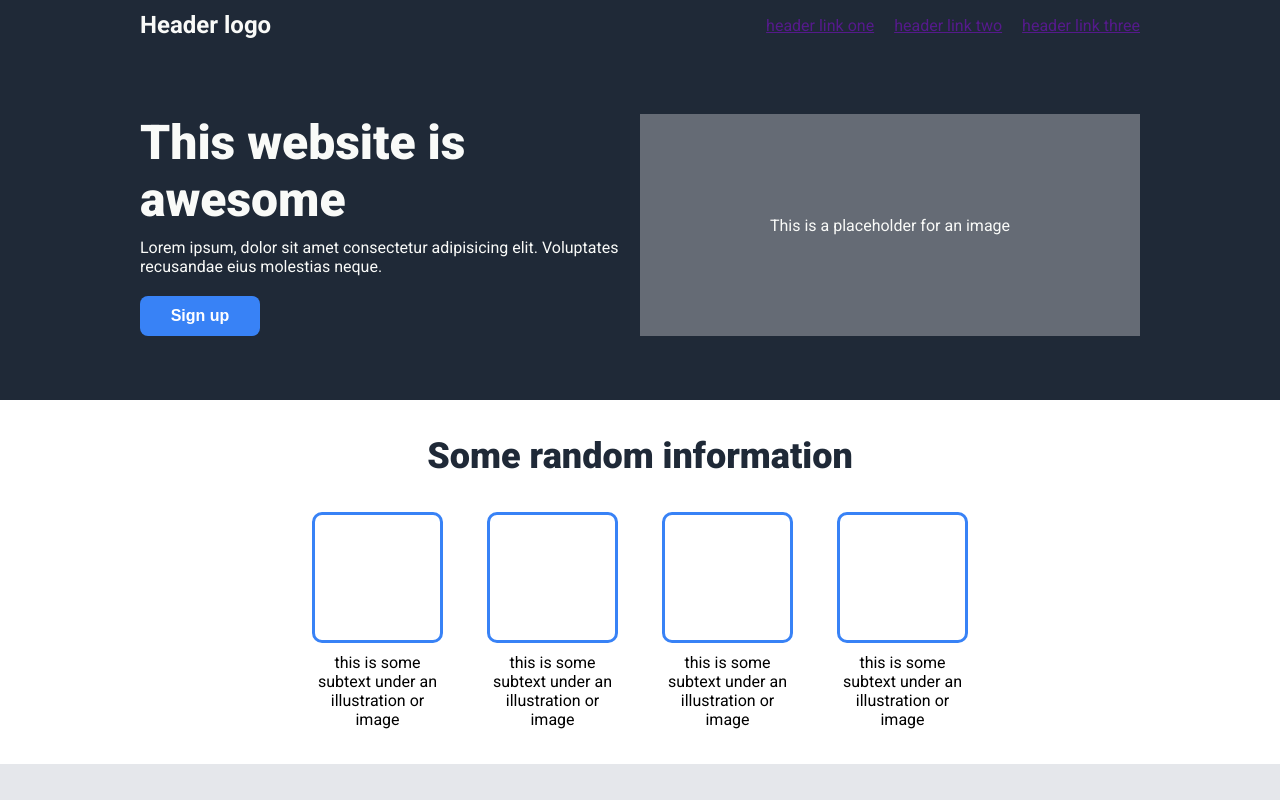
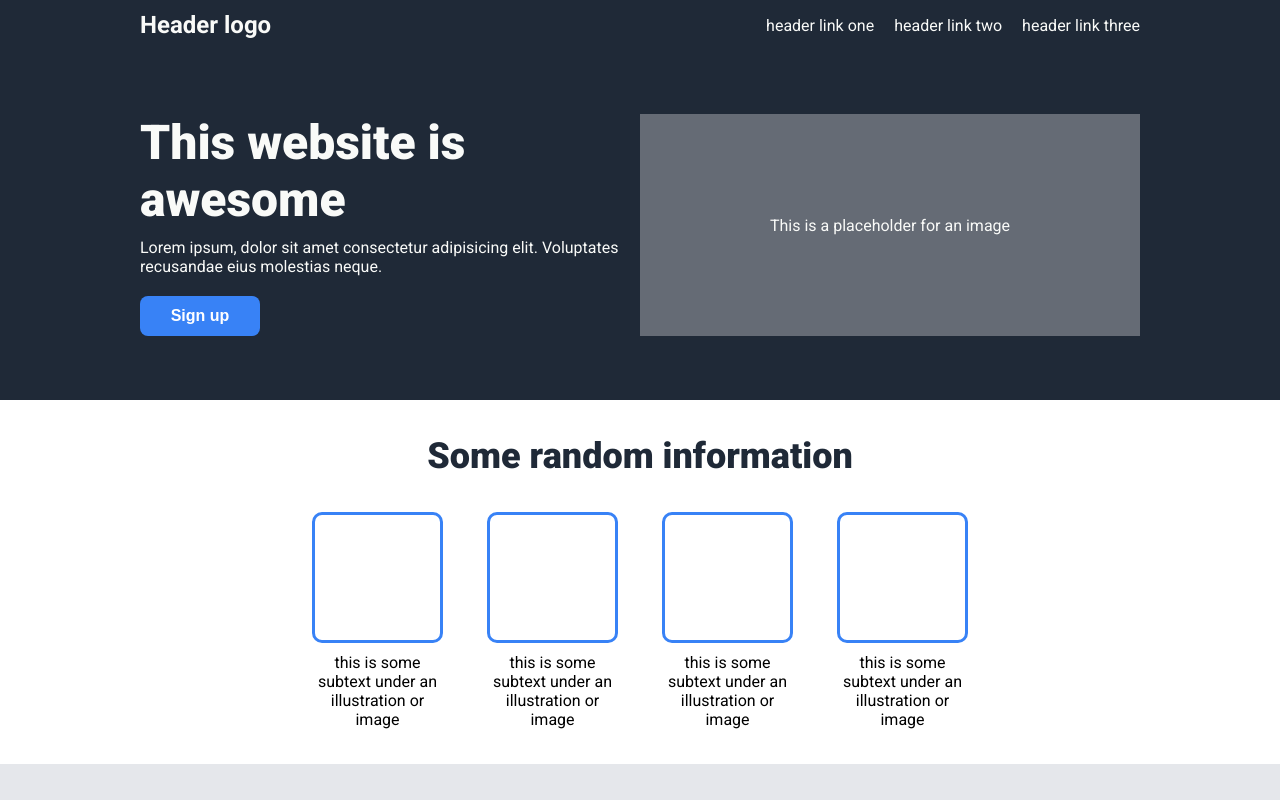
Before and after one commit to m-hunik/landing-page, a plain HTML site: page index.html in a window 1280 px wide. Shown: the top 800 px of the page. Drawn offline with Linux system fonts and the light colour scheme.

Commit message:
Add cursor: pointer to buttons and link formatting

```diff
--- a/styles.css
+++ b/styles.css
@@ -52,6 +52,8 @@
 
 .links {
     /* border: 1px solid; */
+    text-decoration: none;
+    color:#F9FAF8;
 }
 
 .sec-one-content {
@@ -101,6 +103,7 @@
     color: #fff;
     font-weight: 600;
     font-size: 16px;
+    cursor: pointer;
 }
 
 .sec-one-image {
@@ -286,6 +289,7 @@
     color: #fff;
     font-weight: 600;
     font-size: 16px;
+    cursor: pointer;
 }
 
 .footer {
```
